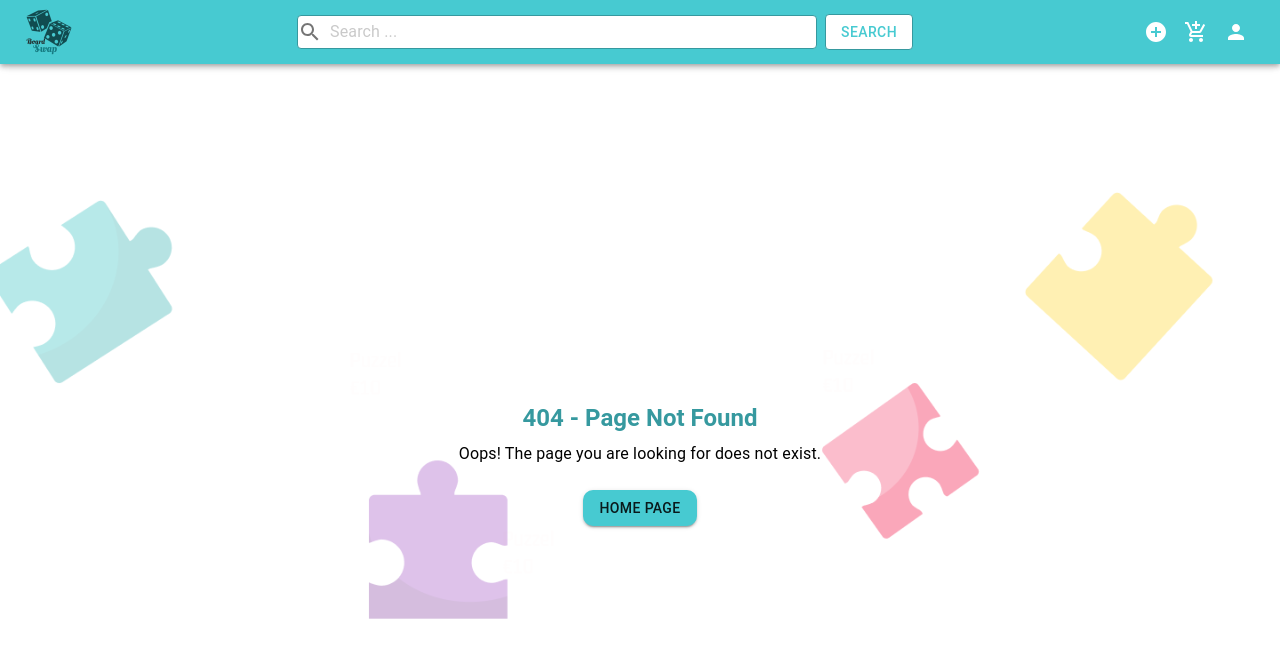
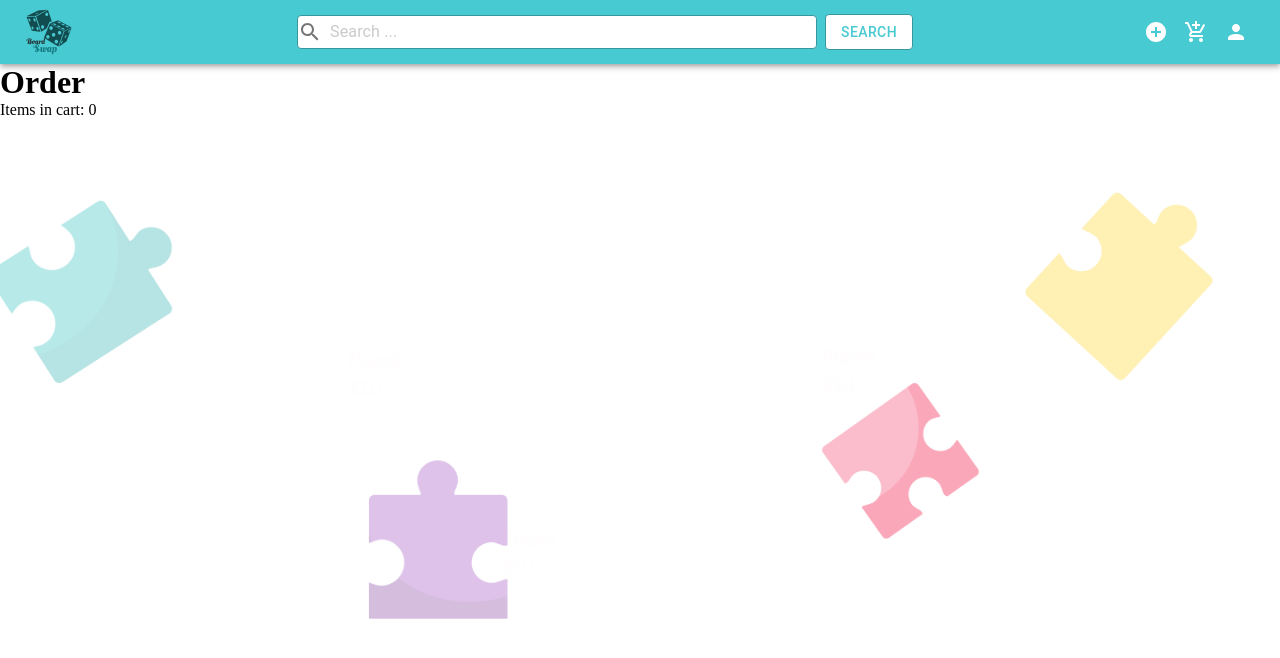
Before and after one commit to starshynova/BoardSwap, a React (Vite) app in the folder client/: page /order in a window 1280 px wide. Before the commit this address had no page. Shown: the top 658 px of the page. Built offline with nearby package versions, Linux system fonts and the light colour scheme.

Commit message:
feature: create Order page and make navigation there

```diff
--- a/client/src/components/cart.jsx
+++ b/client/src/components/cart.jsx
@@ -13,6 +13,7 @@ import LocalShippingIcon from "@mui/icons-material/LocalShipping";
 import CloseIcon from "@mui/icons-material/Close";
 import { useUIContext } from "../context/UIContext";
 import theme from "./theme";
+import { Link } from "react-router-dom";
 
 const DrawerCard = styled(Drawer)(({ theme }) => ({
   "& .MuiDrawer-paper": {
@@ -178,10 +179,11 @@ const Cart = () => {
           >
             Clear Cart
           </Button>
-
-          <Button variant="contained" fullWidth>
-            Checkout
-          </Button>
+          <Link to={`/order`}>
+            <Button variant="contained" fullWidth>
+              Order Now
+            </Button>
+          </Link>
         </>
       )}
     </DrawerCard>
--- /dev/null
+++ b/client/src/pages/Order.jsx
@@ -0,0 +1,26 @@
+import { Grid } from "@mui/material";
+import ProductCard from "../components/ProductCard";
+import { useUIContext } from "../context/UIContext";
+
+export const Order = () => {
+  const { cart, toggleCartItem } = useUIContext();
+  console.log(cart);
+  return (
+    <>
+      <h1>Order</h1>
+      <div>
+        <p>Items in cart: {cart.length}</p>
+        <Grid container spacing={6}>
+          {cart.map((product) => (
+            <ProductCard
+              key={product._id}
+              product={product}
+              isInCart={cart.some((item) => item._id === product._id)}
+              toggleCartItem={toggleCartItem}
+            />
+          ))}
+        </Grid>
+      </div>
+    </>
+  );
+};
--- a/client/src/routes/AppRoutes.jsx
+++ b/client/src/routes/AppRoutes.jsx
@@ -6,6 +6,7 @@ import Login from "../pages/User/Login";
 import UserList from "../pages/User/UserList";
 import CreateItem from "../pages/Item/CreateItem";
 import NotFound from "../pages/NotFound/NotFound";
+import { Order } from "../pages/Order";
 
 const AppRoutes = () => {
   return (
@@ -15,6 +16,7 @@ const AppRoutes = () => {
       <Route path="/register" element={<CreateUser />} />
       <Route path="/login" element={<Login />} />
       <Route path="/items/create" element={<CreateItem />} />
+      <Route path="/order" element={<Order />} />
       <Route path="*" element={<NotFound />} />
     </Routes>
   );
```
